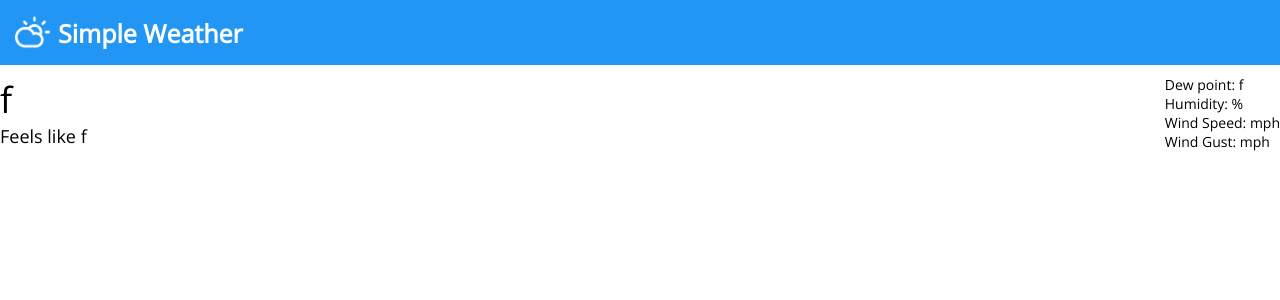
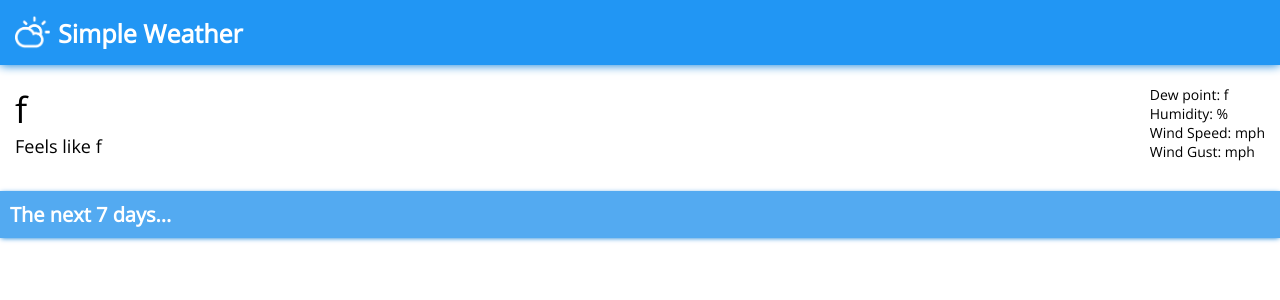
Before and after one commit to ackmanx/simple-weather, a React app: page / in a window 1280 px wide. Shown: the top 300 px of the page. Built offline with nearby package versions, Linux system fonts and the light colour scheme; no server answers.

Commit message:
Added a header and some styling

```diff
--- a/src/components/currently/currently.less
+++ b/src/components/currently/currently.less
@@ -3,6 +3,7 @@
 .currently {
     display: flex;
     justify-content: space-between;
+    padding: @belowHeaderSpacing @viewportPadding @belowSectionSpacing @viewportPadding;
 
     .temperature {
         font-size: 36px;
--- a/src/components/daily/daily.jsx
+++ b/src/components/daily/daily.jsx
@@ -50,7 +50,10 @@ export class Daily extends React.Component {
     render() {
         return (
             <div className='daily'>
-                <canvas id='myChart' ref={el => this.chartRef = el} width='400' height='400'/>
+                <h2>The next 7 days...</h2>
+                <div className='content'>
+                    <canvas id='myChart' ref={el => this.chartRef = el} width='400' height='400'/>
+                </div>
             </div>
         )
     }
--- a/src/components/daily/daily.less
+++ b/src/components/daily/daily.less
@@ -1,6 +1,18 @@
 @import (reference) '../../index.less';
 
 .daily {
+
+    h2 {
+        font-size: 20px;
+        padding: 10px;
+        color: white;
+        background-color: #53aaf1;
+        box-shadow: 0 1px 5px -1px @ganjingDarkBlue;
+    }
+
+    .content {
+        padding: @viewportPadding;
+    }
 }
 
 .small-view .daily {
--- a/src/components/header/header.less
+++ b/src/components/header/header.less
@@ -3,10 +3,10 @@
 header {
     display: flex;
     align-items: center;
-    margin-bottom: 10px;
     padding: @viewportPadding;
     color: white;
-    background-color: #2196f4;
+    background-color: @ganjingBlue;
+    box-shadow: 0 0 10px @ganjingDarkBlue;
 
     img {
         max-width: 35px;
--- a/src/index.less
+++ b/src/index.less
@@ -2,6 +2,8 @@
 @ganjingDarkBlue: #0078D6;
 
 @viewportPadding: 15px;
+@belowHeaderSpacing: 20px;
+@belowSectionSpacing: 30px;
 
 body {
     margin: 0;
```
